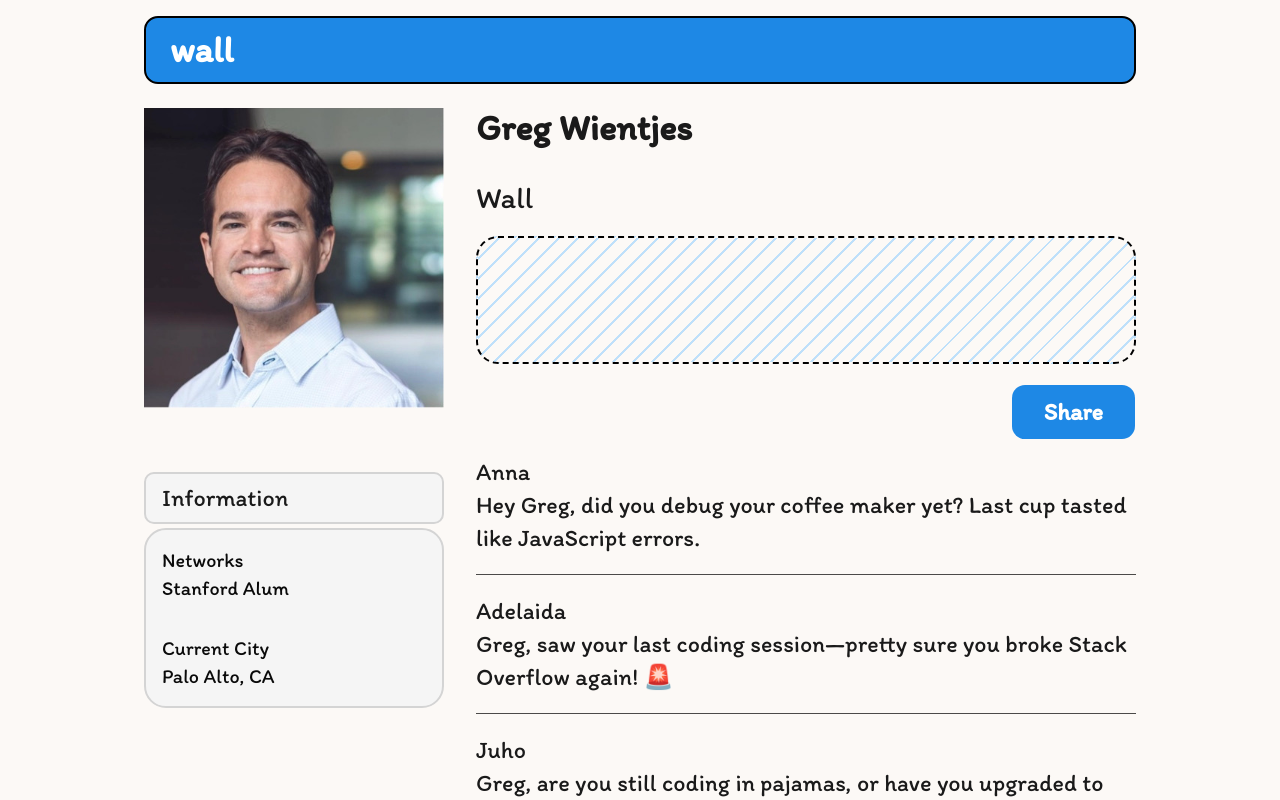
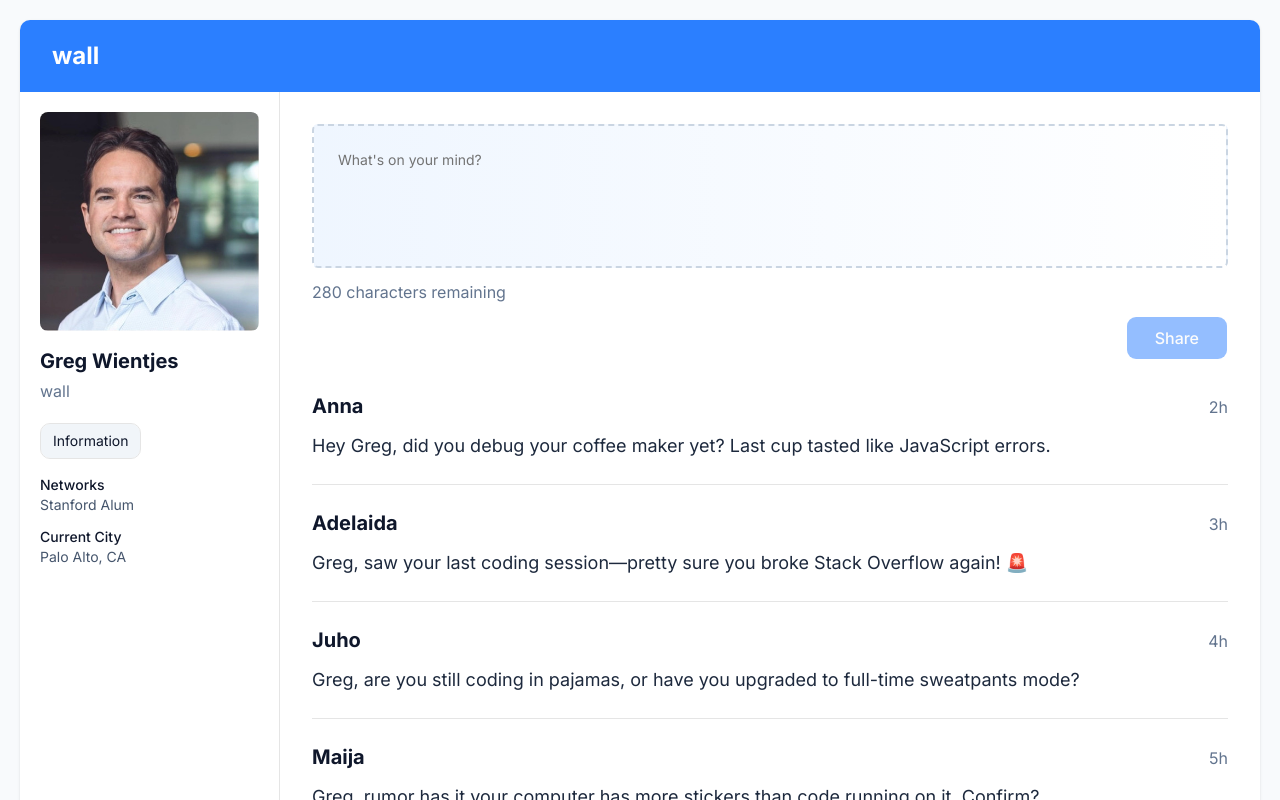
Before and after one commit to subhp03/supost-wall, a Next.js app: page / in a window 1280 px wide. Shown: the top 800 px of the page. Built offline with nearby package versions, Linux system fonts and the light colour scheme.

Commit message:
Restyle wall page with compact sidebar, character limit and sized Share button

```diff
--- a/src/app/layout.tsx
+++ b/src/app/layout.tsx
@@ -1,12 +1,8 @@
 import type { Metadata } from "next";
-import { Itim } from "next/font/google";
+import { Inter } from "next/font/google";
 import "./globals.css";
 
-const itim = Itim({
-  variable: "--font-sans",
-  subsets: ["latin"],
-  weight: "400",
-});
+const inter = Inter({ variable: "--font-sans", subsets: ["latin"] });
 
 export const metadata: Metadata = {
   title: "Wall",
@@ -15,8 +11,8 @@ export const metadata: Metadata = {
 
 export default function RootLayout({ children }: LayoutProps<"/">) {
   return (
-    <html lang="en" className={`${itim.variable} h-full antialiased`}>
-      <body className="min-h-full bg-[#fcf9f6] font-sans text-[#1a1a1a]">
+    <html lang="en" className={`${inter.variable} h-full antialiased`}>
+      <body className="min-h-full bg-slate-50 font-sans text-slate-900">
         {children}
       </body>
     </html>
--- a/src/app/page.tsx
+++ b/src/app/page.tsx
@@ -1,46 +1,9 @@
-import Image from "next/image";
-import { Card, CardContent } from "@/components/ui/card";
 import { WallFeed } from "@/components/wall-feed";
 
 export default function Home() {
   return (
-    <main className="mx-auto max-w-5xl px-4 py-4">
-      <header className="rounded-xl border-2 border-black bg-[#1e88e5] px-6 py-3">
-        <h1 className="text-4xl font-bold text-white">wall</h1>
-      </header>
-
-      <div className="mt-6 grid gap-8 md:grid-cols-[minmax(0,1fr)_minmax(0,2.2fr)]">
-        <aside>
-          <Image
-            src="/greg.jpg"
-            alt="Greg Wientjes"
-            width={400}
-            height={400}
-            priority
-            className="aspect-square w-full object-cover"
-          />
-          <p className="mt-16 rounded-lg border-2 border-neutral-300 bg-neutral-100 px-4 py-2 text-2xl">
-            Information
-          </p>
-          <Card className="mt-1 rounded-3xl border-2 border-neutral-300 bg-neutral-100 shadow-none ring-0">
-            <CardContent className="space-y-8 text-xl">
-              <div>
-                <p>Networks</p>
-                <p>Stanford Alum</p>
-              </div>
-              <div>
-                <p>Current City</p>
-                <p>Palo Alto, CA</p>
-              </div>
-            </CardContent>
-          </Card>
-        </aside>
-
-        <section>
-          <h2 className="text-4xl font-bold">Greg Wientjes</h2>
-          <WallFeed />
-        </section>
-      </div>
+    <main className="min-h-screen p-5">
+      <WallFeed />
     </main>
   );
 }
--- a/src/components/wall-feed.tsx
+++ b/src/components/wall-feed.tsx
@@ -1,58 +1,112 @@
 "use client";
 
 import { useState } from "react";
+import Image from "next/image";
 import { Button } from "@/components/ui/button";
 import { Separator } from "@/components/ui/separator";
 import { Textarea } from "@/components/ui/textarea";
 
-type Post = { id: number; author: string; text: string };
+type Post = { id: number; author: string; text: string; time: string };
+
+const MAX_LENGTH = 280;
 
 const initialPosts: Post[] = [
-  { id: 1, author: "Anna", text: "Hey Greg, did you debug your coffee maker yet? Last cup tasted like JavaScript errors." },
-  { id: 2, author: "Adelaida", text: "Greg, saw your last coding session—pretty sure you broke Stack Overflow again! 🚨" },
-  { id: 3, author: "Juho", text: "Greg, are you still coding in pajamas, or have you upgraded to full-time sweatpants mode?" },
-  { id: 4, author: "Maija", text: "Greg, rumor has it your computer has more stickers than code running on it. Confirm?" },
-  { id: 5, author: "Alex", text: "Yo Greg, just pulled an all-nighter on the assignment. Turns out sleep deprivation doesn't improve coding skills. Weird!" },
-  { id: 6, author: "Sheryl", text: "Greg, when are we gonna deploy your latest dance moves to production? #AgileDancer" },
+  { id: 1, author: "Anna", time: "2h", text: "Hey Greg, did you debug your coffee maker yet? Last cup tasted like JavaScript errors." },
+  { id: 2, author: "Adelaida", time: "3h", text: "Greg, saw your last coding session—pretty sure you broke Stack Overflow again! 🚨" },
+  { id: 3, author: "Juho", time: "4h", text: "Greg, are you still coding in pajamas, or have you upgraded to full-time sweatpants mode?" },
+  { id: 4, author: "Maija", time: "5h", text: "Greg, rumor has it your computer has more stickers than code running on it. Confirm?" },
+  { id: 5, author: "Alex", time: "6h", text: "Yo Greg, just pulled an all-nighter on the assignment. Turns out sleep deprivation doesn't improve coding skills. Weird!" },
+  { id: 6, author: "Sheryl", time: "8h", text: "Greg, when are we gonna deploy your latest dance moves to production? #AgileDancer" },
 ];
 
 export function WallFeed() {
   const [posts, setPosts] = useState(initialPosts);
   const [draft, setDraft] = useState("");
 
-  function share() {
+  function share(e: React.FormEvent) {
+    e.preventDefault();
     const text = draft.trim();
     if (!text) return;
-    setPosts((p) => [{ id: Date.now(), author: "You", text }, ...p]);
+    setPosts((p) => [{ id: Date.now(), author: "Greg Wientjes", text, time: "now" }, ...p]);
     setDraft("");
   }
 
   return (
+    <div className="overflow-hidden rounded-lg bg-white shadow-sm">
+      <header className="bg-blue-500 px-8 py-5">
+        <h1 className="text-2xl font-bold text-white">wall</h1>
+      </header>
+
+      <div className="grid md:grid-cols-[260px_minmax(0,1fr)]">
+        <aside className="border-b p-5 md:border-r md:border-b-0 md:pb-12">
+          <Image
+            src="/greg.jpg"
+            alt="Greg Wientjes"
+            width={400}
+            height={400}
+            priority
+            className="aspect-square w-full rounded-md object-cover"
+          />
+          <h2 className="mt-4 text-xl font-bold">Greg Wientjes</h2>
+          <p className="mt-1 text-base text-slate-500">wall</p>
+
+          <Button
+            type="button"
+            variant="outline"
+            className="mt-5 h-9 bg-slate-100 px-3 text-sm font-normal"
+          >
+            Information
+          </Button>
+          <dl className="mt-4 space-y-3 text-sm">
             <div>
-      <h2 className="mt-8 text-3xl">Wall</h2>
+              <dt className="font-medium">Networks</dt>
+              <dd className="text-slate-600">Stanford Alum</dd>
+            </div>
+            <div>
+              <dt className="font-medium">Current City</dt>
+              <dd className="text-slate-600">Palo Alto, CA</dd>
+            </div>
+          </dl>
+        </aside>
+
+        <section className="p-8">
+          <form onSubmit={share}>
             <Textarea
               value={draft}
               onChange={(e) => setDraft(e.target.value)}
+              maxLength={MAX_LENGTH}
+              placeholder="What's on your mind?"
               aria-label="Write on the wall"
-        className="mt-5 h-32 resize-none rounded-3xl border-2 border-dashed border-black bg-[repeating-linear-gradient(135deg,#bfe0fa_0_2px,transparent_2px_14px)] p-4 text-xl md:text-xl"
+              className="h-36 resize-none rounded-sm border-2 border-dashed border-slate-300 bg-gradient-to-r from-blue-50 to-white p-6 text-base"
             />
-      <div className="mt-5 flex justify-end">
+            <p className="mt-3 text-slate-500">
+              {MAX_LENGTH - draft.length} characters remaining
+            </p>
+            <div className="mt-3 flex justify-end">
               <Button
-          onClick={share}
-          className="h-14 rounded-xl bg-[#1e88e5] px-8 text-2xl font-bold text-white hover:bg-[#1976d2]"
+                type="submit"
+                disabled={!draft.trim()}
+                className="h-11 bg-blue-500 px-7 text-base font-medium hover:bg-blue-600"
               >
                 Share
               </Button>
             </div>
-      <ul className="mt-4">
-        {posts.map((post, i) => (
+          </form>
+
+          <ul className="mt-8">
+            {posts.map((post) => (
               <li key={post.id}>
-            {i > 0 && <Separator className="my-5 bg-black/70" />}
-            <p className="text-2xl">{post.author}</p>
-            <p className="text-2xl leading-snug">{post.text}</p>
+                <div className="flex items-baseline justify-between">
+                  <h3 className="text-xl font-bold">{post.author}</h3>
+                  <span className="text-slate-500">{post.time}</span>
+                </div>
+                <p className="mt-3 text-lg text-slate-800">{post.text}</p>
+                <Separator className="my-6" />
               </li>
             ))}
           </ul>
+        </section>
+      </div>
     </div>
   );
 }
```
Lines whose indentation alone changed are shown as unchanged.
